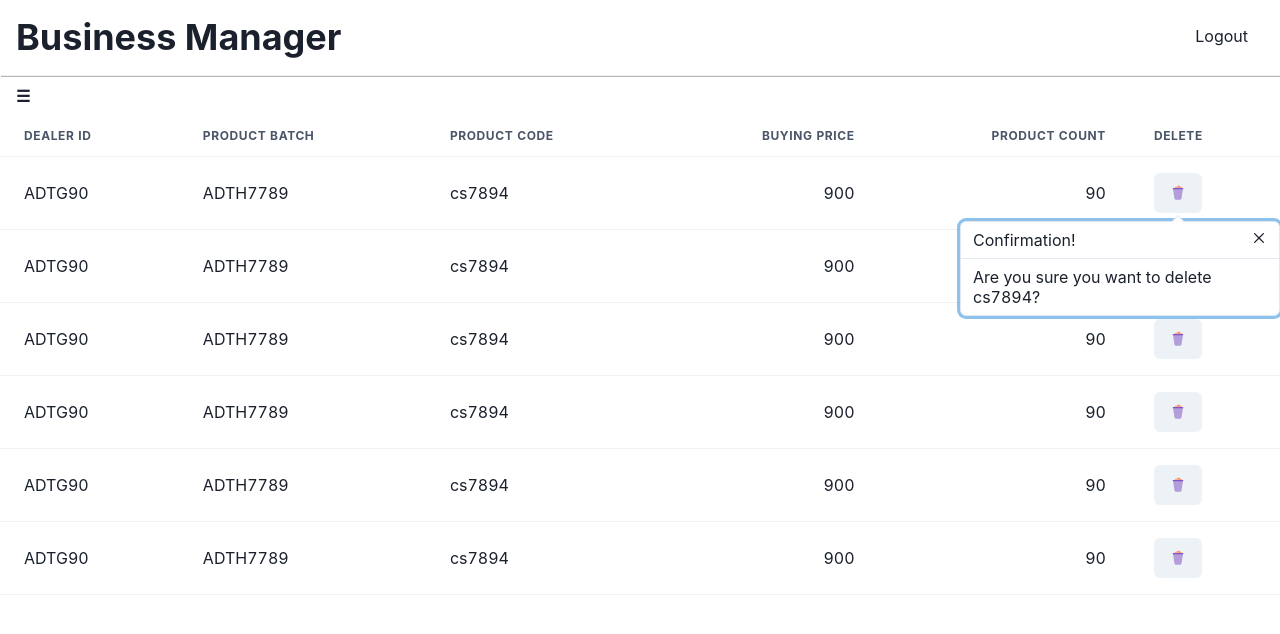
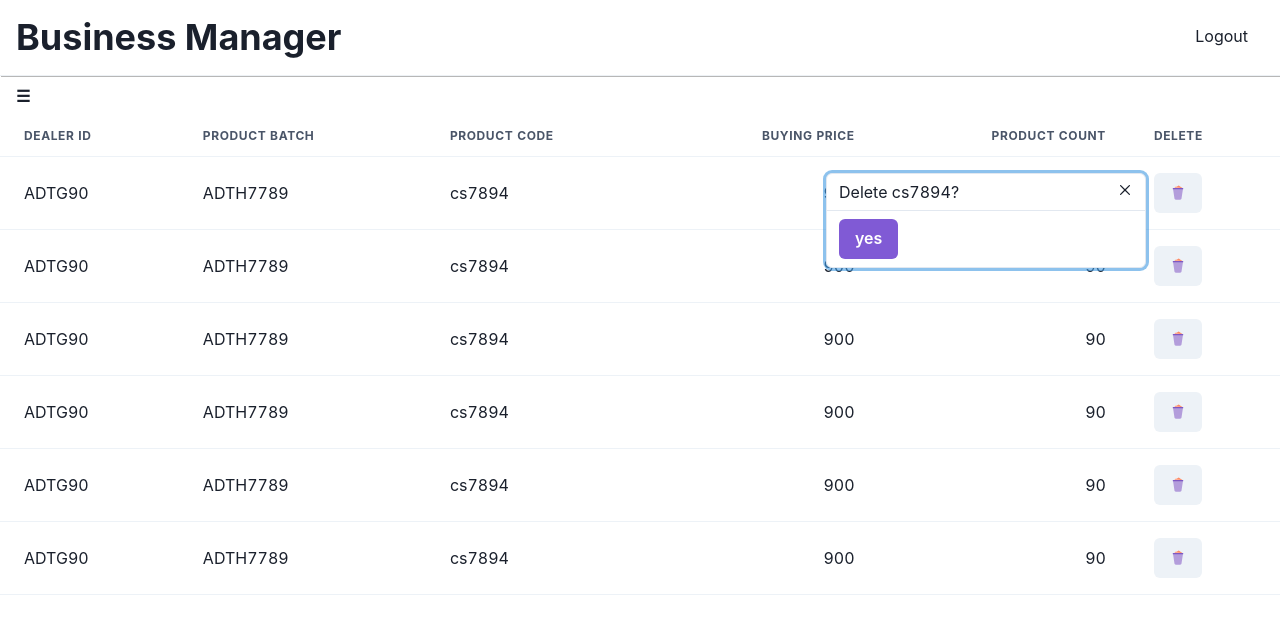
Before and after one commit to xandersavvy/Final-YearProject-NiT, a Next.js app in the folder frontend/: page / in a window 1280 px wide. Both pictures are taken after a click on the button 1177 px from the left and 193 px from the top of the page. Shown: the top 634 px of the page. Built offline with nearby package versions, Linux system fonts and the light colour scheme.

Commit message:
UI ipplemented Delete Button

```diff
--- a/frontend/components/Drawer.tsx
+++ b/frontend/components/Drawer.tsx
@@ -11,7 +11,7 @@ import {
 
 } from "@chakra-ui/react"
 import {useRef} from 'react';
-import { Menus } from "./Menu";
+import { Menus } from "./utils/Menu";
 
 export const DrawerMenu = () => {
   const { isOpen, onOpen, onClose } = useDisclosure()
--- a/frontend/components/utils/StalkTable.tsx
+++ b/frontend/components/StalkTable.tsx
@@ -4,18 +4,9 @@ import {
   Tbody,
   Tr,
   Th,
-  Td,
-  Button,
-  Popover,
-  PopoverTrigger,
-  PopoverContent,
-  PopoverHeader,
-  PopoverBody,
-  PopoverFooter,
-  PopoverArrow,
-  PopoverCloseButton,
-} from "@chakra-ui/react"
-import { FcFullTrash } from "react-icons/fc"
+  Td } from "@chakra-ui/react"
+import DeleteButton from "./utils/DeleteButton"
+
 
 
 
@@ -80,17 +71,7 @@ const StalkTable = () => {
                                       <Td isNumeric>{item.bp}</Td>
                                       <Td isNumeric>{item.count}</Td>
                                       <Td>
-                                      <Popover>
-                                        <PopoverTrigger>
-                                              <Button><FcFullTrash /></Button>
-                                        </PopoverTrigger>
-                                        <PopoverContent>
-                                        <PopoverArrow />
-                                        <PopoverCloseButton />
-                                        <PopoverHeader>Confirmation!</PopoverHeader>
-                                        <PopoverBody>Are you sure you want to delete {item.code}?</PopoverBody>
-                                        </PopoverContent>
-                                      </Popover>
+                                      <DeleteButton code={item.code} />
                                       </Td>
                                       </Tr>
            )}
--- /dev/null
+++ b/frontend/components/interfaces/propList.tsx
@@ -0,0 +1,3 @@
+export interface ProductProps {
+    code : string;
+}
--- /dev/null
+++ b/frontend/components/utils/DeleteButton.tsx
@@ -0,0 +1,40 @@
+import {
+  Popover,
+  PopoverTrigger,
+  PopoverContent,
+  PopoverBody,
+  PopoverCloseButton,
+  PopoverFooter,
+  Button
+} from '@chakra-ui/react';
+import React from 'react';
+import { FcFullTrash } from "react-icons/fc"
+import { ProductProps } from '../interfaces/propList';
+const DeleteButton = (props:ProductProps) => {
+    console.log(props.code)
+   return ( <Popover
+                placement="left-start"
+                eventListeners
+            >
+                                        <PopoverTrigger>
+                                              <Button><FcFullTrash /></Button>
+                                        </PopoverTrigger>
+                                        <PopoverContent>
+                                        <PopoverCloseButton />
+                                        <PopoverBody>Delete {props.code}?</PopoverBody>
+                                        <PopoverFooter>
+                                            <Button colorScheme="purple"
+
+                                            onClick={() => deleteItem(props.code)}
+                                            >yes</Button>
+                                        </PopoverFooter>
+                                        </PopoverContent>
+            </Popover>
+   )
+}
+
+const deleteItem = (code:string) => {
+      alert(code)
+}
+
+export default DeleteButton;
--- a/frontend/pages/index.tsx
+++ b/frontend/pages/index.tsx
@@ -1,8 +1,8 @@
 import type { NextPage } from "next";
 import Head from "next/head";
 import { DrawerMenu } from "../components/Drawer";
-import Navbar from "../components/Navbar";
-import StalkTable from "../components/utils/StalkTable";
+import Navbar from "../components/utils/Navbar";
+import StalkTable from "../components/StalkTable";
 
 const Home: NextPage = () => {
   return (
--- a/frontend/pages/signin.tsx
+++ b/frontend/pages/signin.tsx
@@ -2,7 +2,7 @@ import { Button, Center, Container, Heading, VStack } from "@chakra-ui/react";
 // import { useRouter } from "next/router";
 import React from "react";
 import { FcGoogle } from "react-icons/fc";
-import Navbar from "../components/Navbar";
+import Navbar from "../components/utils/Navbar";
 // import { useAuth } from "../lib/auth";
 
 const signin = () => {
```
Also changed, not shown: frontend/components/utils/Menu.tsx (renamed from frontend/components/Menu.tsx), frontend/components/utils/Navbar.tsx (renamed from frontend/components/Navbar.tsx).
